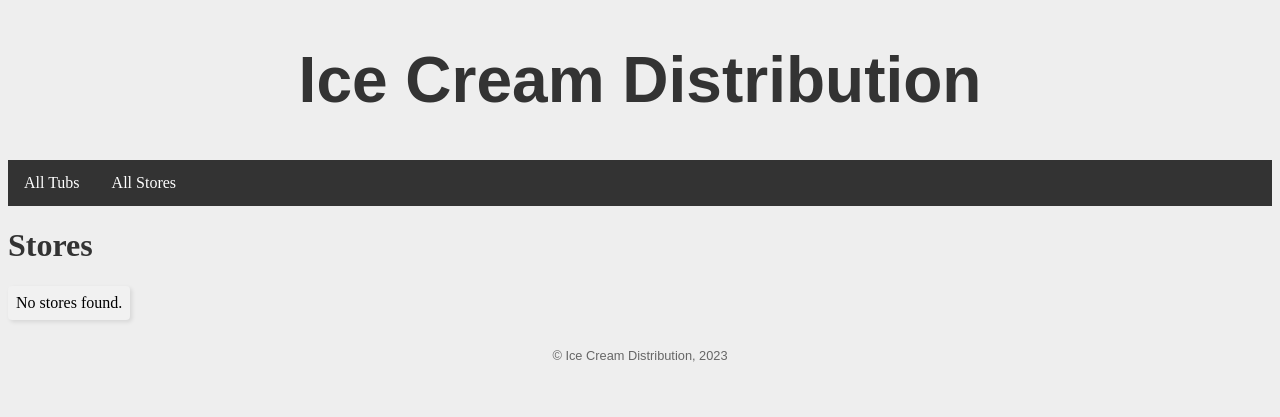
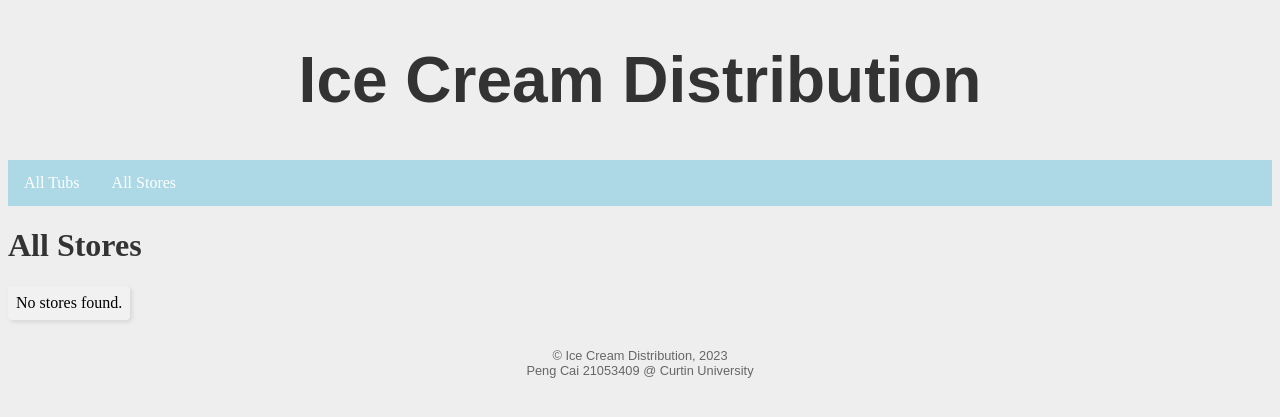
Before and after one commit to redmojo7/scoops, a Django app: page /stores/ in a window 1280 px wide. Shown: the top 417 px of the page. Run offline with Django 4.2, Linux system fonts and the light colour scheme; data that the repository does not hold is empty.

Commit message:
Add styles for html pages

```diff
--- a/distribution/static/css/styles.css
+++ b/distribution/static/css/styles.css
@@ -23,7 +23,7 @@ nav ul {
     margin: 0;
     padding: 0;
     overflow: hidden;
-    background-color: #333;
+    background-color: #add8e6;
 }
 
 nav li {
--- a/distribution/templates/base.html
+++ b/distribution/templates/base.html
@@ -20,7 +20,8 @@
       {% endblock %}
     </main>
     <footer>
-      &copy; Ice Cream Distribution, 2023
+      &copy; Ice Cream Distribution, 2023<br/>
+      Peng Cai 21053409 @ Curtin University
     </footer>
   </body>
 </html>
--- a/distribution/templates/distribution/store.html
+++ b/distribution/templates/distribution/store.html
@@ -15,7 +15,7 @@
     {% endfor %}
   </ul>
   -->
-<table>
+<table class="tub-table">
     <thead>
         <tr>
             <th>Flavor</th>
--- a/distribution/templates/distribution/stores.html
+++ b/distribution/templates/distribution/stores.html
@@ -1,7 +1,7 @@
 {% extends 'base.html' %}
 
 {% block content %}
-  <h1>Stores</h1>
+  <h1>All Stores</h1>
   <ul class="store-list">
     {% for store in stores %}
       <li><a href="{% url 'store' store.id %}">{{ store.name }}</a></li>
--- a/distribution/templates/distribution/tubs.html
+++ b/distribution/templates/distribution/tubs.html
@@ -1,7 +1,7 @@
 {% extends 'base.html' %}
 
 {% block content %}
-  <h1>List of Tubs</h1>
+  <h1>All Tubs</h1>
   <table class="tub-table">
     <thead>
       <tr>
--- a/distribution/urls.py
+++ b/distribution/urls.py
@@ -2,7 +2,7 @@ from django.urls import path
 from . import views
 
 urlpatterns = [
-    path('tubs/', views.tubs_view, name='tubs'),
+    path('', views.tubs_view, name='tubs'),
     path('stores/', views.stores_view, name='stores'),
     path('stores/<int:id>/', views.store_view, name='store'),
 ]
```
Also changed, not shown: distribution/models.py (+7 -7 lines).
